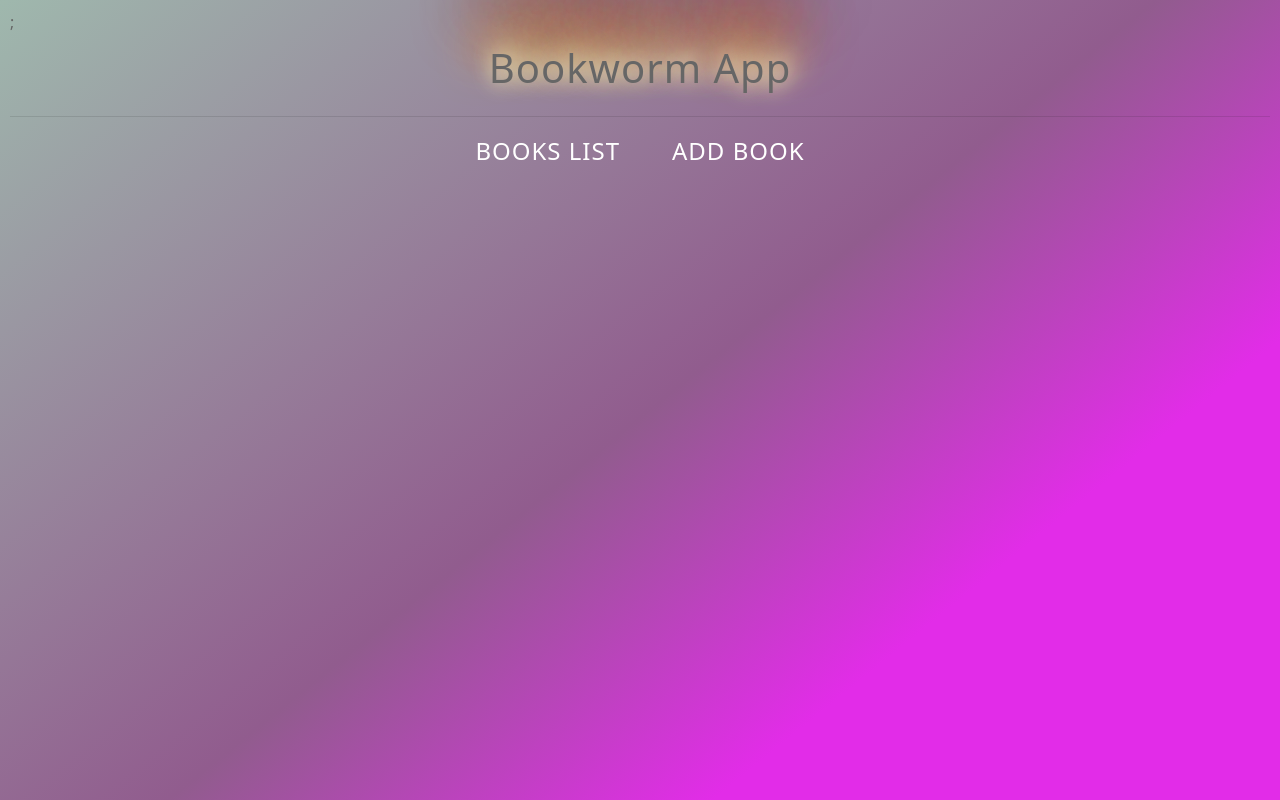
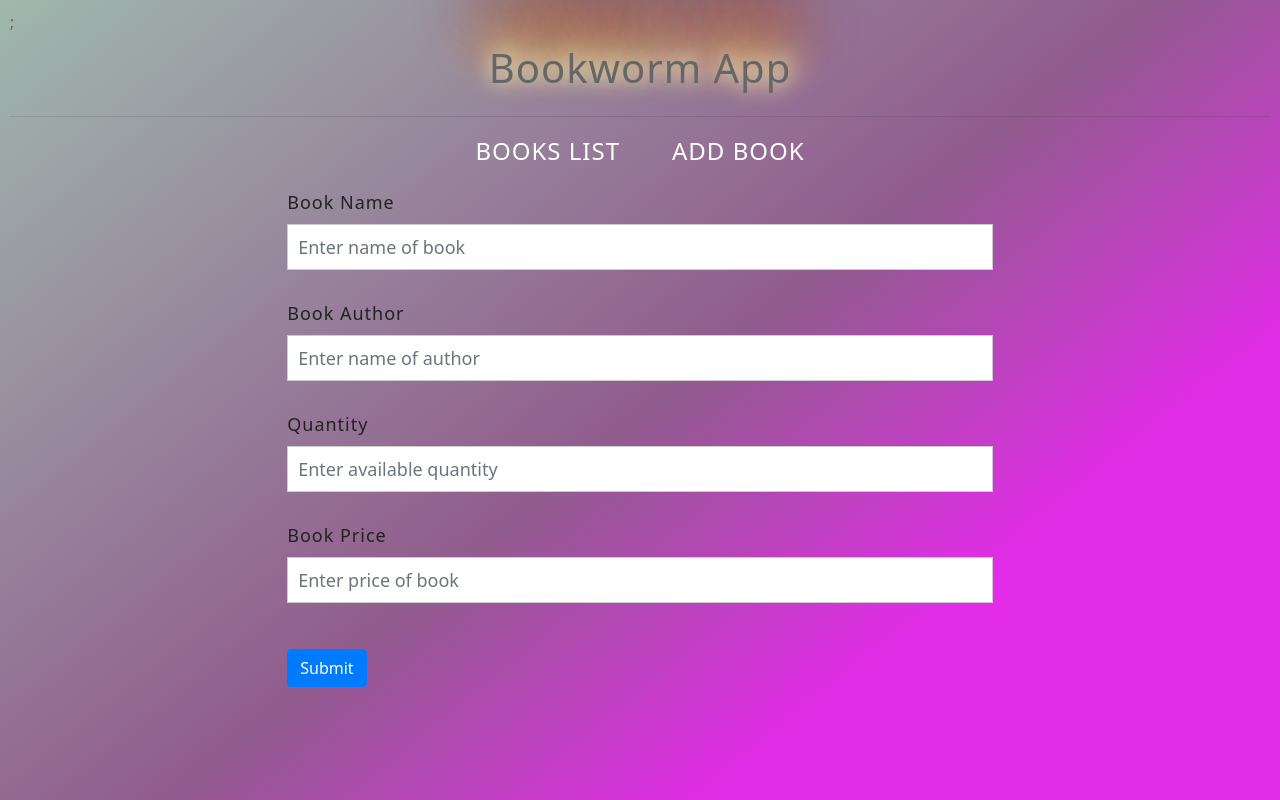
Before and after one commit to huntleyfrancesta/bookworm-app, a React (Create React App) app: page /edit/1 in a window 1280 px wide. Built offline with nearby package versions, Linux system fonts and the light colour scheme.

Commit message:
initial commit

```diff
--- a/src/components/AddBook.js
+++ b/src/components/AddBook.js
@@ -1,5 +1,6 @@
 import React from 'react';
 import BookForm from './BookForm';
+import BooksContext from '../context/BooksContext';
 
 const AddBook = () => {
   const handleOnSubmit = (book) => {
--- a/src/components/BookForm.js
+++ b/src/components/BookForm.js
@@ -1,14 +1,17 @@
+
 import React, { useState } from 'react';
 import { Form, Button } from 'react-bootstrap';
 import { v4 as uuidv4 } from 'uuid';
 
 const BookForm = (props) => {
-  const [book, setBook] = useState({
-    bookname: props.book ? props.book.bookname : '',
-    author: props.book ? props.book.author : '',
-    quantity: props.book ? props.book.quantity : '',
-    price: props.book ? props.book.price : '',
-    date: props.book ? props.book.date : ''
+  const [book, setBook] = useState(() => {
+    return {
+      bookname: props.book ? props.book.bookname : '',
+      author: props.book ? props.book.author : '',
+      quantity: props.book ? props.book.quantity : '',
+      price: props.book ? props.book.price : '',
+      date: props.book ? props.book.date : ''
+    };
   });
 
   const [errorMsg, setErrorMsg] = useState('');
--- a/src/router/AppRouter.js
+++ b/src/router/AppRouter.js
@@ -1,19 +1,29 @@
+
 import React from 'react';
-import { BrowserRouter, Switch, Route } from 'react-router-dom';
+import { BrowserRouter, Switch, Route, Redirect } from 'react-router-dom';
 import Header from '../components/Header';
 import AddBook from '../components/AddBook';
 import BooksList from '../components/BooksList';
+import useLocalStorage from '../hooks/useLocalStorage';
+import EditBook from '../components/EditBook';
+import BooksContext from '../context/BooksContext';
 
 const AppRouter = () => {
+  const [books, setBooks] = useLocalStorage('books', []);
+
   return (
     <BrowserRouter>
       <div>
         <Header />
         <div className="main-content">
-          <Switch>
-            <Route component={BooksList} path="/" exact={true} />
-            <Route component={AddBook} path="/add" />
-          </Switch>
+          <BooksContext.Provider value={{ books, setBooks }}>
+            <Switch>
+              <Route component={BooksList} path="/" exact={true} />
+              <Route component={AddBook} path="/add" />
+              <Route component={EditBook} path="/edit/:id" />
+              <Route component={() => <Redirect to="/" />} />
+            </Switch>
+          </BooksContext.Provider>
         </div>
       </div>
     </BrowserRouter>
```
